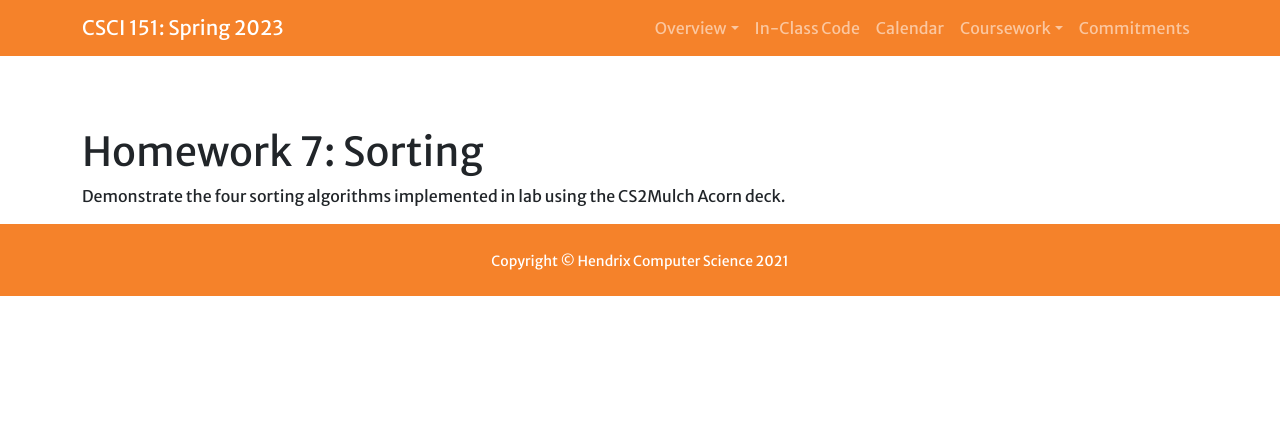
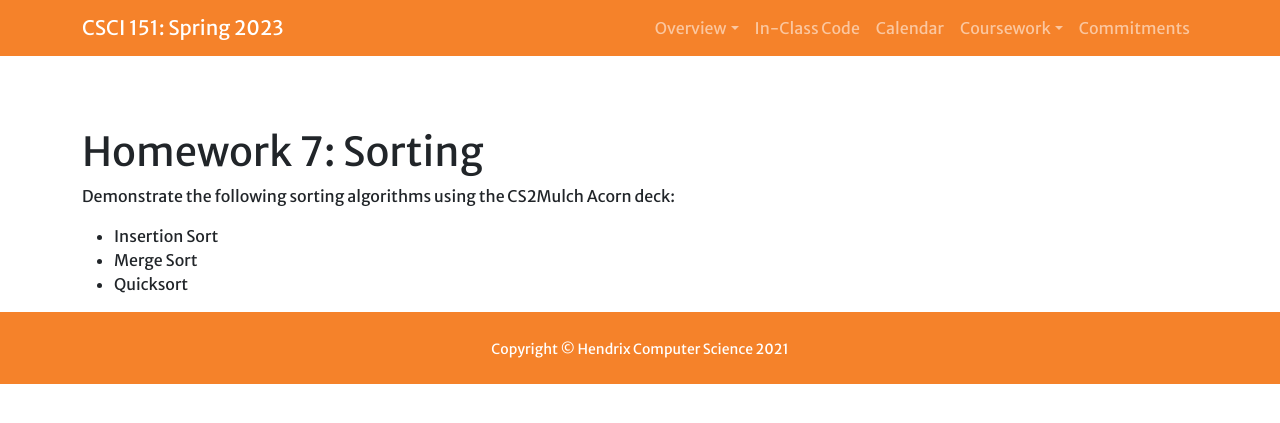
Before and after one commit to Hendrix-CS/csci151, a Jekyll site: the page built from homework/sorting.md, in a window 1280 px wide. Shown: the top 423 px of the page. Built offline with Jekyll 4.4.1, drawn with Linux system fonts in a browser that asks for light colours; a script that is not in the unit is left out.

Commit message:
Clarified Sorting homework.

```diff
--- a/homework/sorting.md
+++ b/homework/sorting.md
@@ -5,4 +5,7 @@ num: 7
 worktitle: Sorting
 ---
 
-Demonstrate the four sorting algorithms implemented in lab using the CS2Mulch Acorn deck.
+Demonstrate the following sorting algorithms using the CS2Mulch Acorn deck:
+* Insertion Sort
+* Merge Sort
+* Quicksort
```
